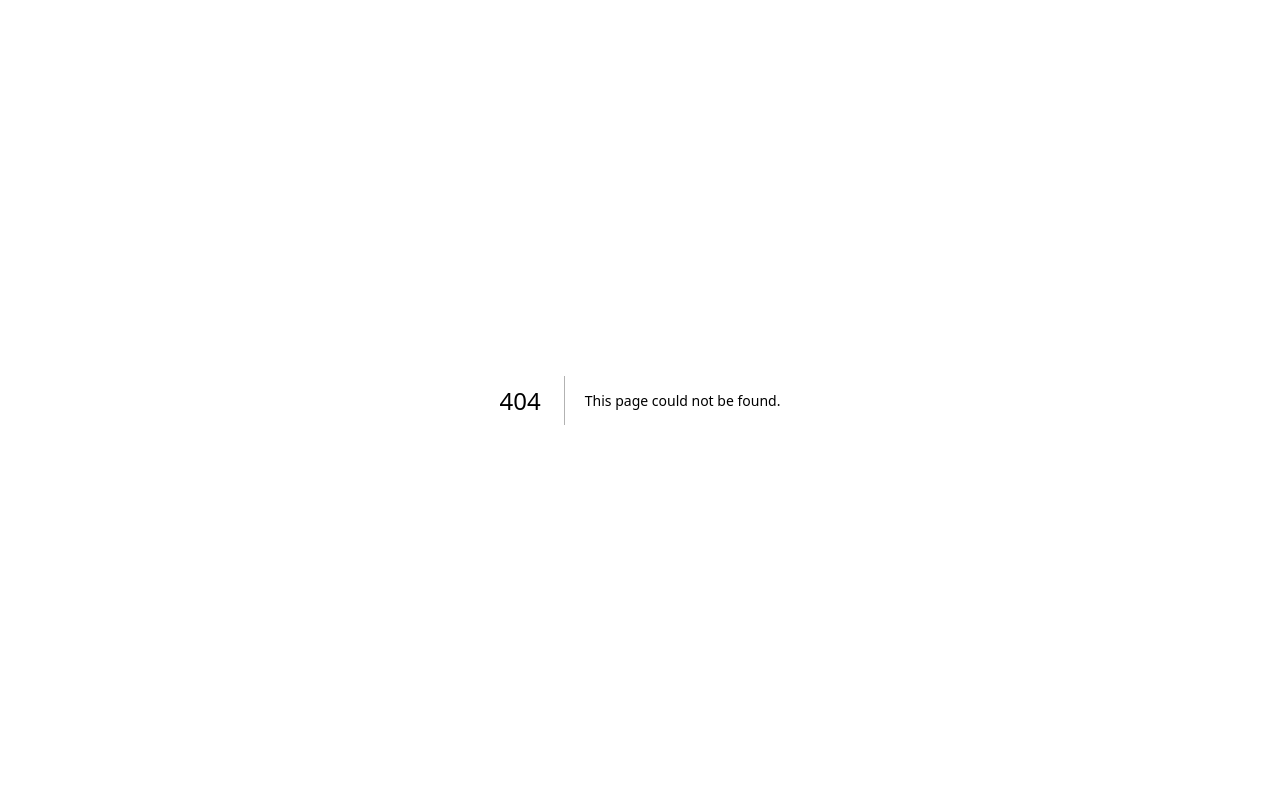
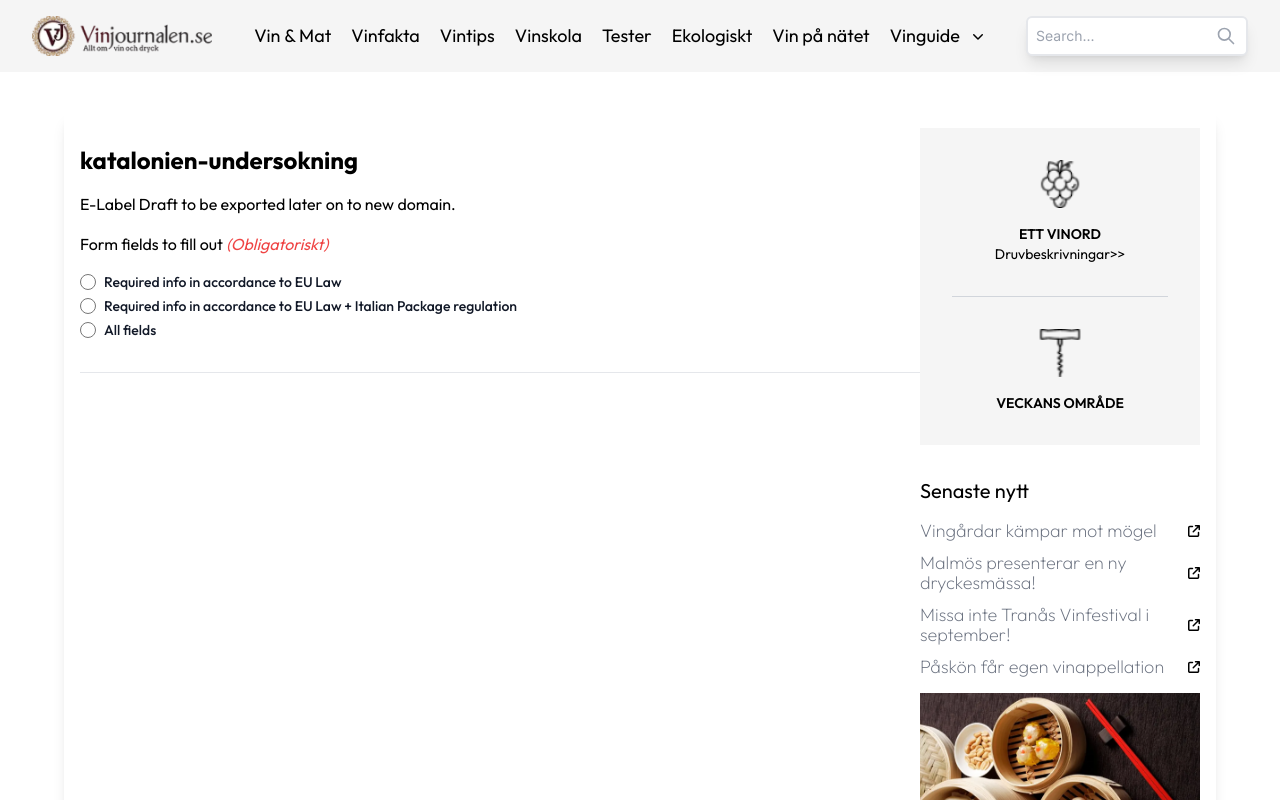
Before and after one commit to webramesh/headless-VJ, a Next.js app: page /katalonien-undersokning in a window 1280 px wide. Before the commit this address had no page. Shown: the top 800 px of the page. Built offline with nearby package versions, Linux system fonts and the light colour scheme; what tailwind-hamburgers would draw is missing.

Commit message:
katalonien-undersokning page initialized

```diff
--- /dev/null
+++ b/src/app/katalonien-undersokning/page.jsx
@@ -0,0 +1,79 @@
+import React from "react";
+import Navbar from "../Components/Navbar";
+import Sidebar from "../Components/Sidebar";
+const page = () => {
+  return (
+    <div>
+      <Navbar />
+      <div className="container mx-auto max-w-6xl my-10 font-outfit shadow-lg px-4 py-4 rounded-lg">
+        <div className="grid grid-cols-4">
+          <div className="col-span-3">
+            <h2 className="text-2xl font-bold my-4">katalonien-undersokning</h2>
+            <p>E-Label Draft to be exported later on to new domain.</p>
+            <p className="my-4">
+              Form fields to fill out{" "}
+              <span className="text-red-500 italic">(Obligatoriskt)</span>
+            </p>
+            {/* radio start */}
+            <div>
+              <div className="flex items-center mb-1">
+                <input
+                  id="default-radio-1"
+                  type="radio"
+                  value=""
+                  name="default-radio"
+                  className="w-4 h-4 text-blue-600 bg-gray-100 border-gray-300 focus:ring-blue-500 focus:ring-2"
+                />
+                <label
+                  htmlFor="default-radio-1"
+                  className="ms-2 text-sm font-medium text-gray-900"
+                >
+                  Required info in accordance to EU Law
+                </label>
+              </div>
+              <div className="flex items-center mb-1">
+                <input
+                  id="default-radio-1"
+                  type="radio"
+                  value=""
+                  name="default-radio"
+                  className="w-4 h-4 text-blue-600 bg-gray-100 border-gray-300 focus:ring-blue-500 focus:ring-2"
+                />
+                <label
+                  htmlFor="default-radio-1"
+                  className="ms-2 text-sm font-medium text-gray-900"
+                >
+                  Required info in accordance to EU Law + Italian Package
+                  regulation
+                </label>
+              </div>
+              <div className="flex items-center mb-1">
+                <input
+                  id="default-radio-1"
+                  type="radio"
+                  value=""
+                  name="default-radio"
+                  className="w-4 h-4 text-blue-600 bg-gray-100 border-gray-300 focus:ring-blue-500 focus:ring-2"
+                />
+                <label
+                  htmlFor="default-radio-1"
+                  className="ms-2 text-sm font-medium text-gray-900"
+                >
+                  All fields
+                </label>
+              </div>
+            </div>
+            {/* end of radio */}
+
+            <hr className="h-px my-8 bg-gray-200 border-0 " />
+          </div>
+          <div className="col-span-1">
+            <Sidebar />
+          </div>
+        </div>
+      </div>
+    </div>
+  );
+};
+
+export default page;
```
